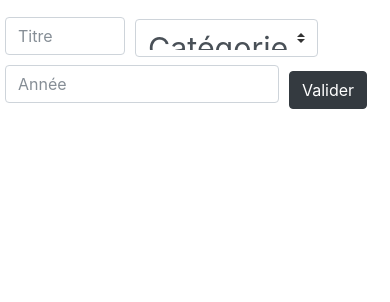
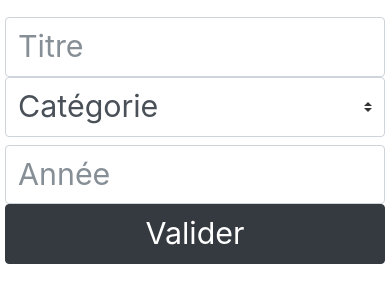
Before and after one commit to LeGauthier/film, a plain HTML site: page resultats_recherche.html in a window 390 px wide. Shown: the part 310-612 px from the top of the page. Drawn offline with nearby package versions, Linux system fonts and the light colour scheme.

Commit message:
tests res_recherche

```diff
--- a/resultats_recherche.html
+++ b/resultats_recherche.html
@@ -88,11 +88,11 @@ window.onload = recherche;
 
 	<form id="search-bar">
 		<div class="form-row">
-			<div class="col-4 search-item">
+			<div class="col-5">
 				<input type="text" class="form-control" placeholder="Titre" id='nomfilm'>
 			</div>
 
-			<div class="col-auto search-item">
+			<div class="col-auto">
 				<select class="custom-select mb-2 mb-sm-0" id="inlineFormCustomSelect">
 					<option selected>Catégorie</option>
 					<option value="1">One</option>
@@ -101,11 +101,11 @@ window.onload = recherche;
 				</select>
 			</div>
 
-			<div class="col-auto search-item">
+			<div class="col-auto">
 				<input type="int" class="form-control" placeholder="Année">
 			</div>
 
-			<div class="col-auto search-item">
+			<div class="col-auto">
 				<button type="button" onclick="recherche()" class="btn btn-dark">Valider</button>
 			</div>
 		</div>
--- a/style.css
+++ b/style.css
@@ -31,7 +31,6 @@ h1 {
 .form-row select:focus, .form-row input:focus{
 	border-color : black;
 	box-shadow: 0 0 0 .2rem rgba(76, 175, 80, .35);
-4C AF 50
 }
 
 #result table{
@@ -57,7 +56,7 @@ body {
 	margin-bottom: 20px;
 }
 
-@media screen and (max-width: 1500px){
+@media screen and (max-width: 1200px){
 	table {
 		width: 100%;
 		margin:0px;
@@ -78,4 +77,21 @@ body {
 		font-size: 1.9em;
 	}
 
+	.form-row {
+		width : 100%;
+	}
+
+	.form-row div{
+		display : block !important;
+		width : 100% !important;
+	}
+	.form-row input, .form-row select, .form-row button {
+		width : 100% !important;
+		height : auto;
+		font-size: 1em;
+	}
+	.form-row .col-5 {
+		max-width : 100%;
+		flex-basis: 100%;
+	}
 }
```
